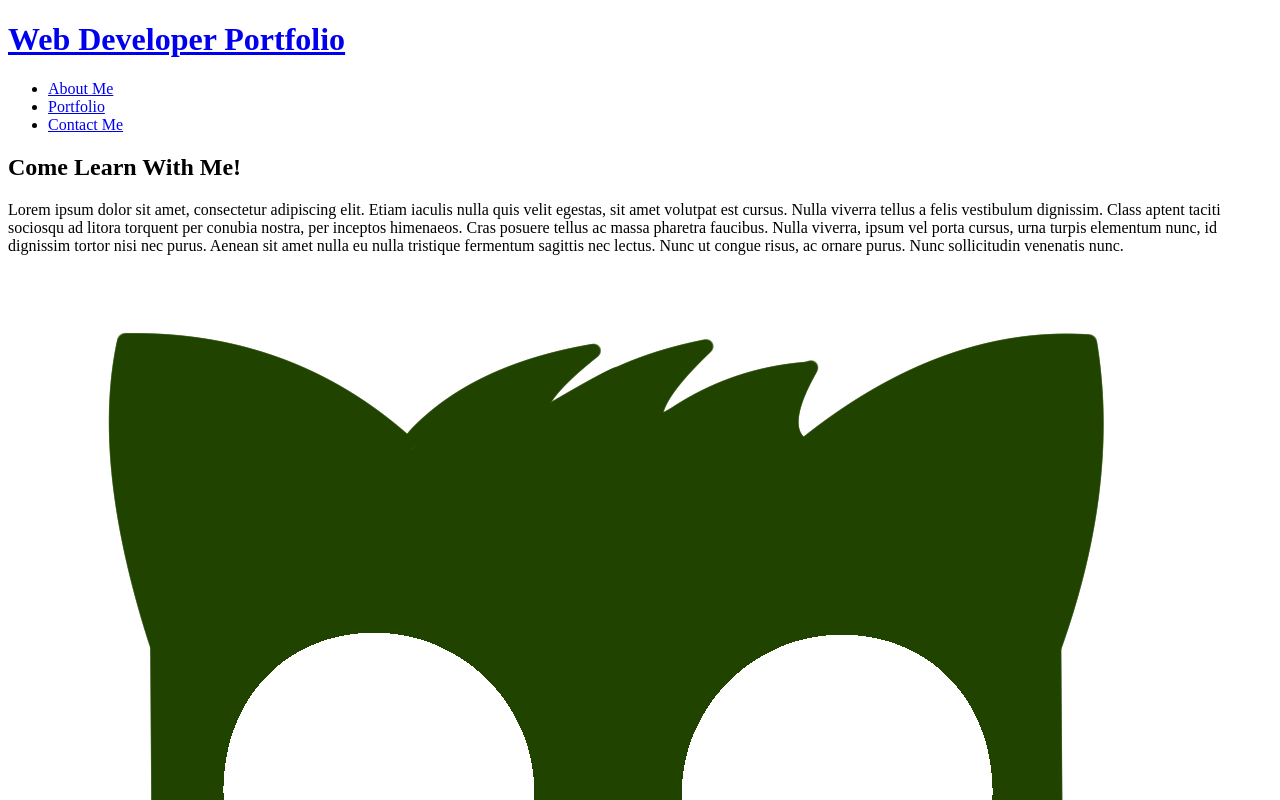
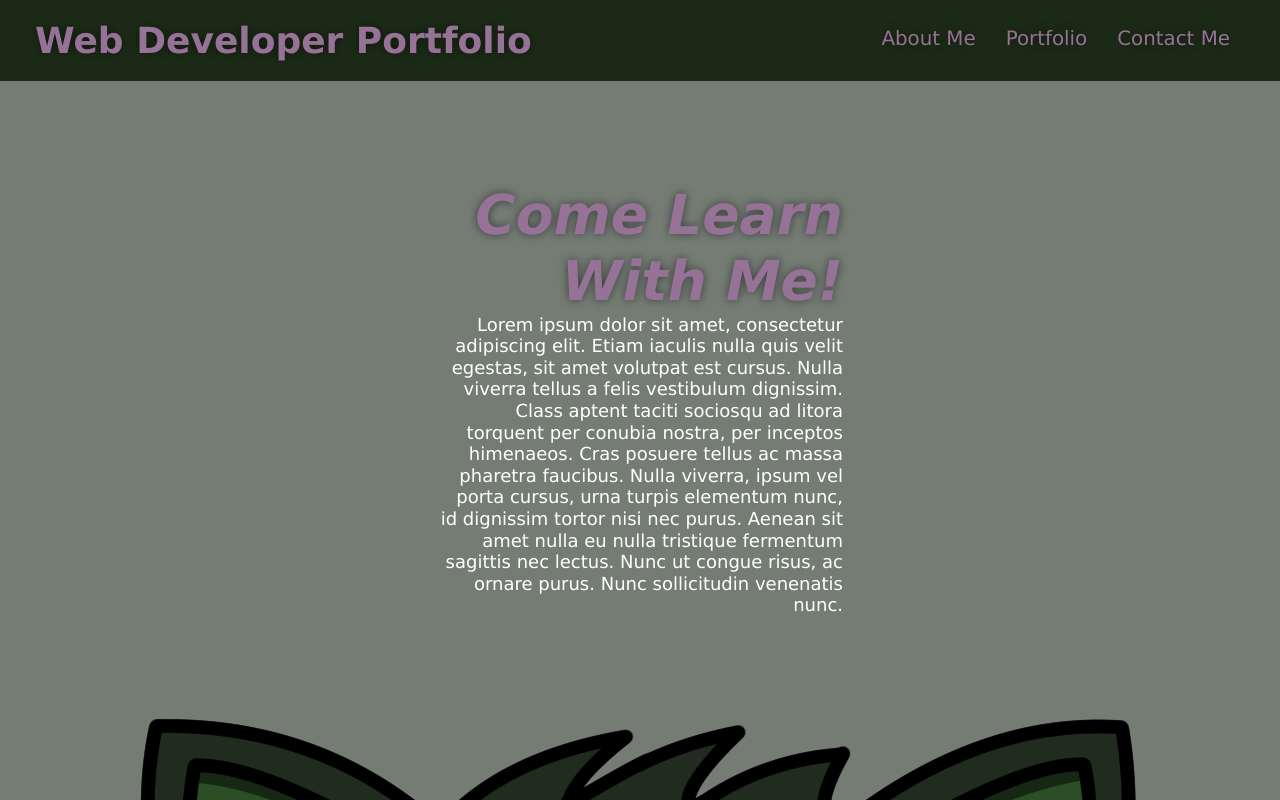
Before and after one commit to georgeneves/module_2_project, a plain HTML site: page index.html in a window 1280 px wide. Shown: the top 800 px of the page. Drawn offline with Linux system fonts and the light colour scheme.

Commit message:
hero and nav bar styles

```diff
--- a/assets/css/style.css
+++ b/assets/css/style.css
@@ -0,0 +1,132 @@
+:root {
+    --primary-color: #967396;
+    --secondary-color: #747C74;
+    --tertiary-color: #1C2B17;
+}
+
+* {
+    box-sizing: border-box;
+    margin: 0;
+    padding: 0;
+}
+
+body {
+    color: var(--tertiary-color);
+    font-family:Verdana, Geneva, Tahoma, sans-serif;
+}
+
+/* Header/Navigation start*/
+header {
+    position: -webkit-sticky;
+    position: sticky;
+    top: 0;
+    padding: 20px 35px;
+    background-color: var(--tertiary-color);
+    display: flex;
+    justify-content: space-between;
+    flex-wrap: wrap;
+    background-size: cover;
+    background-position: center;
+    background-attachment: fixed;
+    background-position: 80%;
+    z-index: 9999;
+}
+header h1 {
+    text-shadow: 0 0 10px rgba(0, 0, 0, 0.5);
+    font-weight: bold;
+    margin: 0;
+    font-size: 36px;
+    color: var(--primary-color);
+}
+
+header a {
+    text-decoration: none;
+    color: var(--primary-color);
+}
+
+header nav {
+    margin: 7px 0;
+}
+
+header nav ul {
+    display: flex;
+    flex-wrap: wrap;
+    justify-content: space-between;
+    align-items: center;
+    list-style: none;
+}
+
+header nav ul li a {
+    text-shadow: 0 0 10px rgba(0, 0, 0, 0.5);
+    padding: 10px 15px;
+    font-weight: lighter;
+    font-size: 1.55vw;
+}
+
+header nav ul li a:hover {
+    background: var(--primary-color);
+    color: var(--secondary-color);
+    border-radius: 15px;
+    text-shadow: none;
+}
+/*header/Navigation end*/
+
+/*footer start*/
+footer {
+    background: var(--tertiary-color);
+    padding: 40px 35px;
+    display: flex;
+    justify-content: space-between;
+    flex-wrap: wrap;
+    width: 100%;
+}
+
+footer h2 {
+    color: var(--primary-color);
+    font-size: 30px;
+    margin: 0;
+}
+
+footer div {
+    line-height: 1.5;
+    text-align: right;
+}
+
+footer a {
+    color: var(--primary-color);
+}
+/*footer end*/
+
+/*section styles*/
+section {
+    padding: 60px;
+}
+
+/*hero start*/
+.hero {
+    background-color: var(--secondary-color);
+    background-size: cover;
+    background-position: center;
+    display: flex;
+    justify-content: center;
+    flex-wrap: wrap;
+    align-items: flex-start;
+    background-attachment: fixed;
+    background-position: 80%;
+}
+
+.hero-cta {
+    width: 35%;
+    text-align: right;
+    margin: 3.5%;
+    color: #fff;
+    font-size: 18px;
+    line-height: 1.2;
+}
+
+.hero-cta h2 {
+    text-shadow: 0 0 10px rgba(0, 0, 0, 0.5);
+    font-style: italic;
+    font-size: 55px;
+    color: var(--primary-color);
+}
--- a/index.html
+++ b/index.html
@@ -46,7 +46,7 @@
             </div>
 
             <div class="hero-profile-picture">
-                <img src="./assets/images/Logo Simple.png" alt=""/>
+                <img src="./assets/images/Logo.png" alt=""/>
             </div>
         </section>
         <!--end hero/jumbotron-->
```
